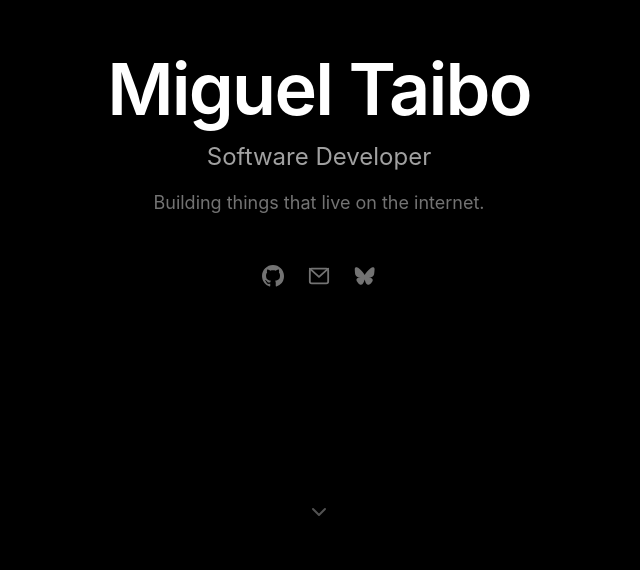
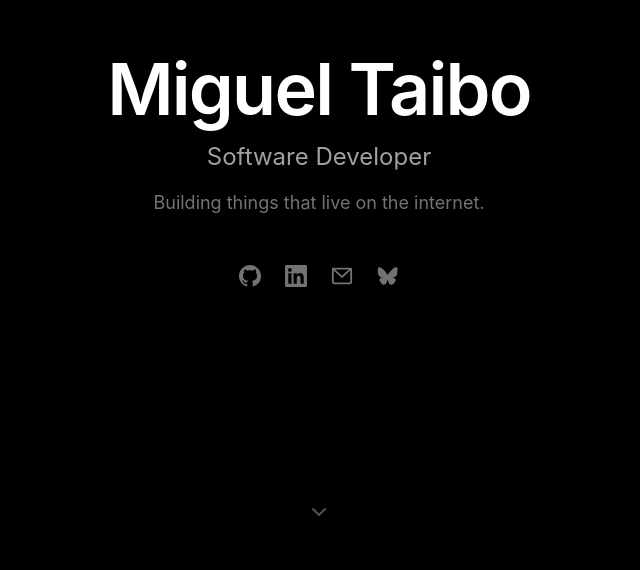
Before and after one commit to mtaibo/portfolio, a Vue app: page / in a window 1280 px wide. Shown: the part 230-800 px from the top of the page, without its empty margins (321-961 px from the left). Built offline with nearby package versions, Linux system fonts and the light colour scheme.

Commit message:
ui: add LinkedIn icon between GitHub and Email in hero and contact sections

```diff
--- a/src/components/ContactSection.vue
+++ b/src/components/ContactSection.vue
@@ -31,6 +31,17 @@
           </svg>
         </a>
         <a
+          href="https://www.linkedin.com/in/mtaibo29/"
+          target="_blank"
+          rel="noopener noreferrer"
+          class="text-neutral-500 hover:text-white transition-colors duration-200"
+          aria-label="LinkedIn"
+        >
+          <svg width="22" height="22" viewBox="0 0 24 24" fill="currentColor">
+            <path d="M20.447 20.452h-3.554v-5.569c0-1.328-.027-3.037-1.852-3.037-1.853 0-2.136 1.445-2.136 2.939v5.667H9.351V9h3.414v1.561h.046c.477-.9 1.637-1.85 3.37-1.85 3.601 0 4.267 2.37 4.267 5.455v6.286zM5.337 7.433a2.062 2.062 0 01-2.063-2.065 2.064 2.064 0 112.063 2.065zm1.782 13.019H3.555V9h3.564v11.452zM22.225 0H1.771C.792 0 0 .774 0 1.729v20.542C0 23.227.792 24 1.771 24h20.451C23.2 24 24 23.227 24 22.271V1.729C24 .774 23.2 0 22.222 0h.003z"/>
+          </svg>
+        </a>
+        <a
           href="https://bsky.app/profile/migueltaibo.com"
           target="_blank"
           rel="noopener noreferrer"
--- a/src/components/HeroSection.vue
+++ b/src/components/HeroSection.vue
@@ -23,6 +23,17 @@
         >
           <svg width="22" height="22" viewBox="0 0 24 24" fill="currentColor">
             <path d="M12 0C5.37 0 0 5.37 0 12c0 5.31 3.435 9.795 8.205 11.385.6.105.825-.255.825-.57 0-.285-.015-1.23-.015-2.235-3.015.555-3.795-.735-4.035-1.41-.135-.345-.72-1.41-1.23-1.695-.42-.225-1.02-.78-.015-.795.945-.015 1.62.87 1.845 1.23 1.08 1.815 2.805 1.305 3.495.99.105-.78.42-1.305.765-1.605-2.67-.3-5.46-1.335-5.46-5.925 0-1.305.465-2.385 1.23-3.225-.12-.3-.54-1.53.12-3.18 0 0 1.005-.315 3.3 1.23.96-.27 1.98-.405 3-.405s2.04.135 3 .405c2.295-1.56 3.3-1.23 3.3-1.23.66 1.65.24 2.88.12 3.18.765.84 1.23 1.905 1.23 3.225 0 4.605-2.805 5.625-5.475 5.925.435.375.81 1.095.81 2.22 0 1.605-.015 2.895-.015 3.3 0 .315.225.69.825.57A12.02 12.02 0 0024 12c0-6.63-5.37-12-12-12z"/>
+          </svg>
+        </a>
+        <a
+          href="https://www.linkedin.com/in/mtaibo29/"
+          target="_blank"
+          rel="noopener noreferrer"
+          class="text-neutral-500 hover:text-white transition-colors duration-200"
+          aria-label="LinkedIn"
+        >
+          <svg width="22" height="22" viewBox="0 0 24 24" fill="currentColor">
+            <path d="M20.447 20.452h-3.554v-5.569c0-1.328-.027-3.037-1.852-3.037-1.853 0-2.136 1.445-2.136 2.939v5.667H9.351V9h3.414v1.561h.046c.477-.9 1.637-1.85 3.37-1.85 3.601 0 4.267 2.37 4.267 5.455v6.286zM5.337 7.433a2.062 2.062 0 01-2.063-2.065 2.064 2.064 0 112.063 2.065zm1.782 13.019H3.555V9h3.564v11.452zM22.225 0H1.771C.792 0 0 .774 0 1.729v20.542C0 23.227.792 24 1.771 24h20.451C23.2 24 24 23.227 24 22.271V1.729C24 .774 23.2 0 22.222 0h.003z"/>
           </svg>
         </a>
         <a
```
